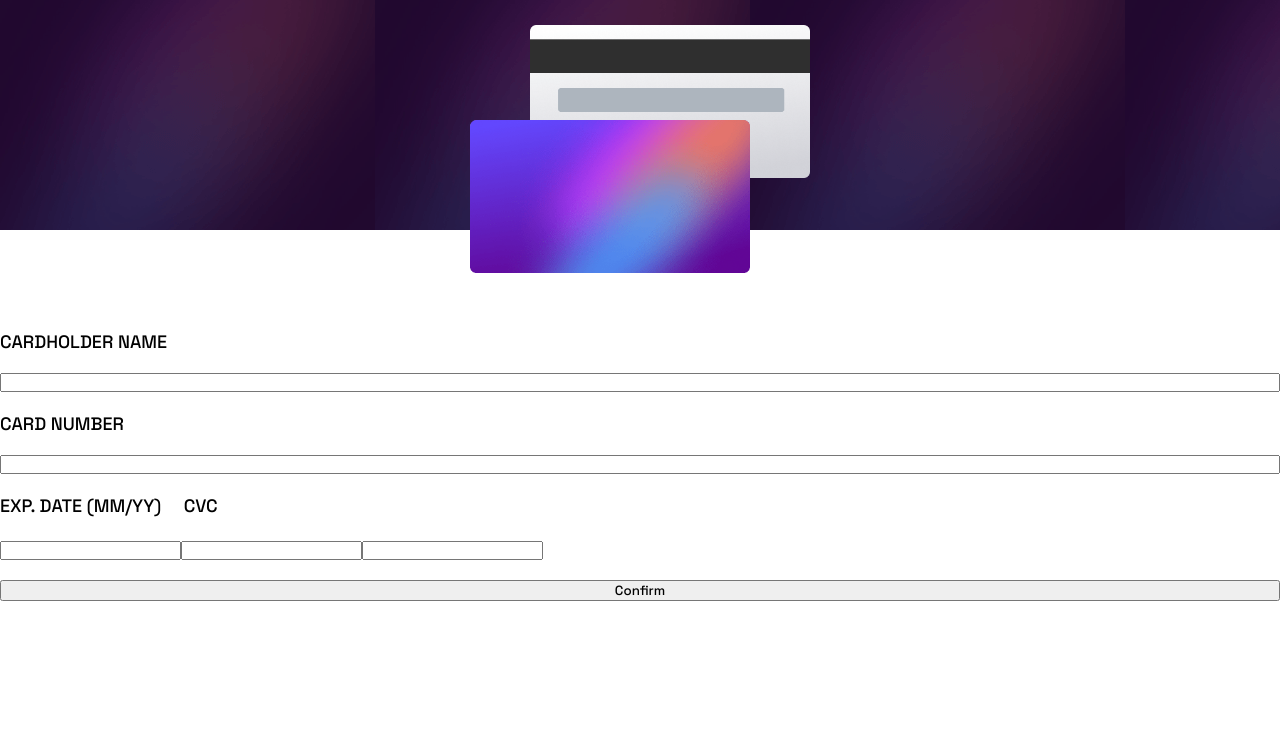
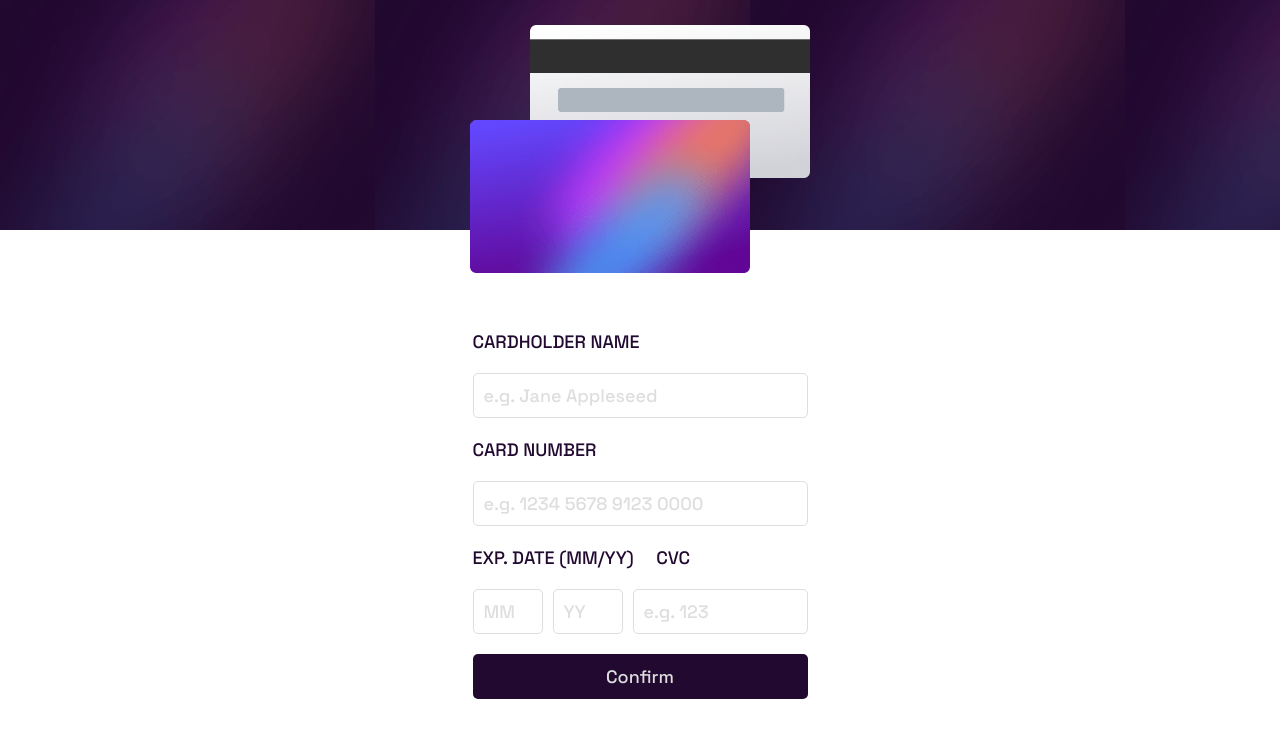
Before and after one commit to kujerocoding/interactive-card-details-form, a React (Vite) app: page / in a window 1280 px wide. Shown: the top 738 px of the page. Built offline with nearby package versions, Linux system fonts and the light colour scheme.

Commit message:
add styles to the form elements

```diff
--- a/src/App.css
+++ b/src/App.css
@@ -10,7 +10,7 @@
     --FF: 'Space Grotesk', sans-serif;
     --FS: 18px;
     --LIGHTGRAYISHVIOLET: hsl(270, 3%, 87%);
-    --DARKGRAYISNGVIOLET: hsl(279, 6%, 55%);
+    --DARKGRAYISHGVIOLET: hsl(279, 6%, 55%);
     --VERYDARKVIOLET: hsl(278, 68%, 11%);
 }
 
@@ -53,13 +53,53 @@ body{
     left: -110px;
 }
 
+.form--container{
+    display: flex;
+    justify-content: center;
+    align-items: center;
+}
+
 form{
     margin-top: 100px;
     display: flex;
     flex-direction: column;
     gap: 20px;
+    width: 335px;
 }
 
+form > label{
+    color: var(--VERYDARKVIOLET);
+}
+
+form > input, form > div> input, button{
+    font-size: inherit;
+    padding: 10px;
+    font-family: inherit;
+    border: 1px solid var(--LIGHTGRAYISHVIOLET);
+    border-radius: 5px;
+}
+
+form > input::placeholder, form > div > input::placeholder{
+    color: var(--LIGHTGRAYISHVIOLET);
+}
+
+
 button{
-    font-family: inherit;
+    background-color: var(--VERYDARKVIOLET);
+    color: var(--LIGHTGRAYISHVIOLET);
+    border: 1px solid transparent;
 }
+
+.form--lower{
+    display: flex;
+    gap: 10px;
+
+}
+
+.form--month, .form--year{
+    width: 70px;
+}
+
+.form--cvc{
+    width: 100%;
+}
--- a/src/CardForm.jsx
+++ b/src/CardForm.jsx
@@ -14,14 +14,14 @@ const CardForm = () => {
       <div className='form--container'>
         <form>
               <label htmlFor="name">CARDHOLDER NAME</label>
-              <input id="name" type="text" />
+              <input className="card--name" id="name" type="text" placeholder='e.g. Jane Appleseed'/>
               <label htmlFor="name">CARD NUMBER</label>
-              <input id="cardNumber" type="number" />
+              <input className="card--number"  id="cardNumber" type="number" placeholder='e.g. 1234 5678 9123 0000'/>
               <label htmlFor="cvc">EXP. DATE (MM/YY) &emsp;<span>CVC</span></label>
-                <div>
-                <input className="form--month" id="month" type="number" />
-                <input className="form--year" id="year" type="number" />
-                <input className="form--cvc" id="cvc"type="number" />
+                <div className='form--lower'>
+                <input className="form--month" id="month" type="number" placeholder='MM' />
+                <input className="form--year" id="year" type="number" placeholder='YY'/>
+                <input className="form--cvc" id="cvc"type="number" placeholder='e.g. 123'/>
                 </div>
               <button>Confirm</button>
         </form>
```
